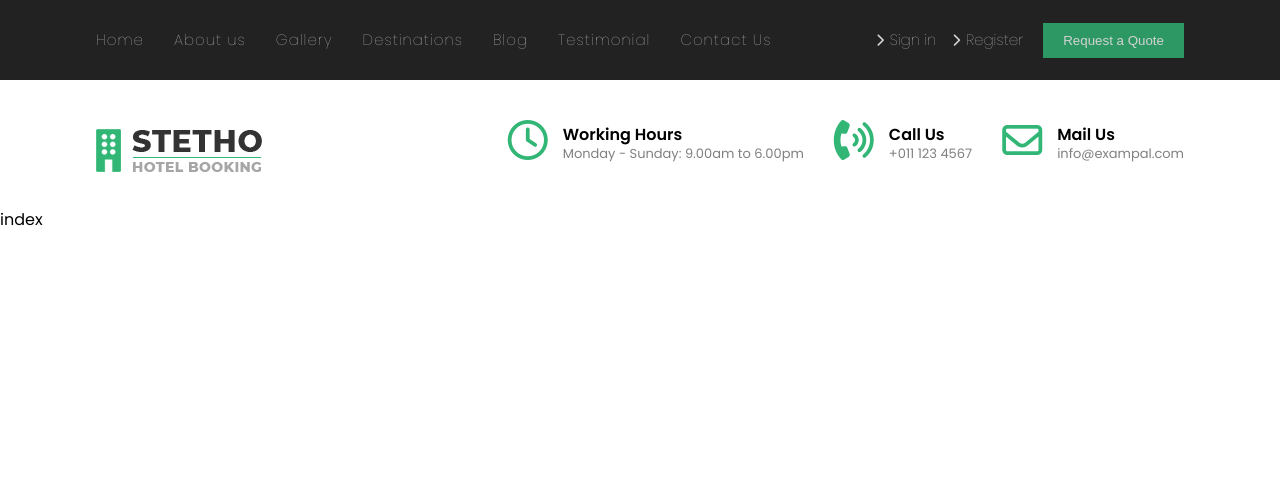
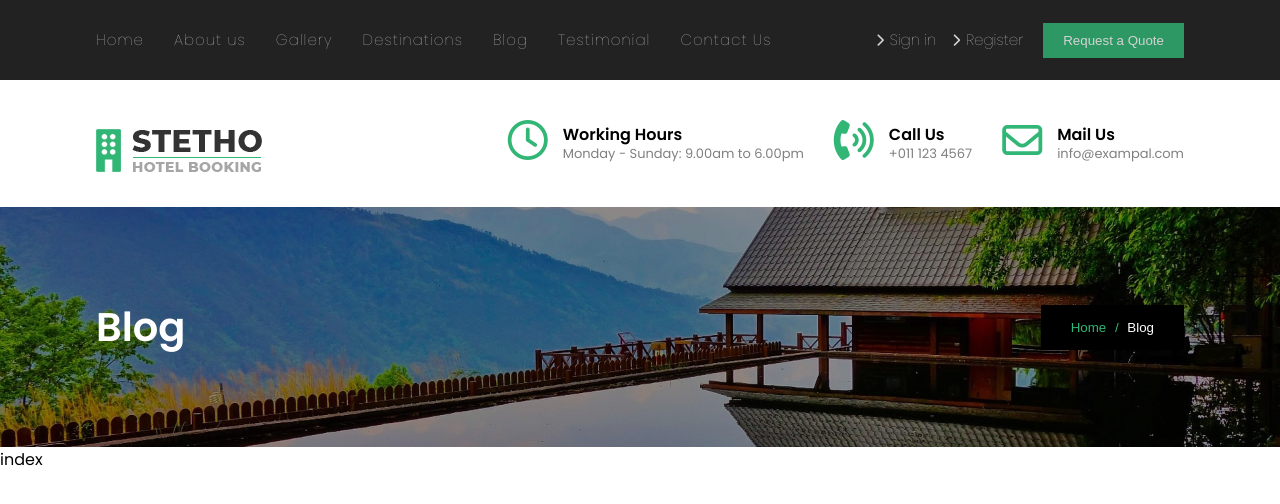
Before and after one commit to Ibrahimova11/hotel_booking_project, a React (Create React App) app in the folder client/: page /blog in a window 1280 px wide. Shown: the top 504 px of the page. Built offline with nearby package versions, Linux system fonts and the light colour scheme.

Commit message:
Blog page added HeadTitle

```diff
--- a/client/src/App.js
+++ b/client/src/App.js
@@ -7,6 +7,7 @@ import About from "./pages/About";
 import Gallery from "./pages/Gallery";
 import Destinations from "./pages/Destinations";
 import Detail from "./pages/Detail"
+import Blog from "./pages/Blog";
 
 function App() {
   return (
@@ -18,6 +19,7 @@ function App() {
         <Route path="/gallery" element={<Gallery />} />
         <Route path="/destinations" element={<Destinations/>} />
         <Route path="/detail/:id" element={<Detail/>} />
+        <Route path="/blog" element={<Blog/>} />
       </Routes>
 
       <Footer />
--- a/client/src/pages/Blog/index.jsx
+++ b/client/src/pages/Blog/index.jsx
@@ -1,8 +1,11 @@
 import React from 'react'
-
+import HeadTitle from "../../components/HeadTitle"
 const Index = () => {
   return (
-    <div>index</div>
+   <>
+   <HeadTitle/>
+
+   </>
   )
 }
 
```
Also changed, not shown: client/src/pages/Blog/BlogCard.jsx (+9 -0 lines), client/src/pages/Blog/BlogDetail/BlogDetail.jsx (added).
